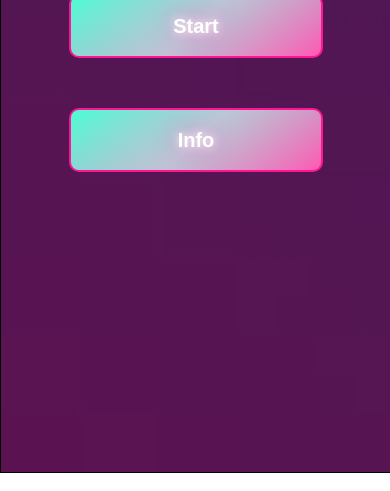
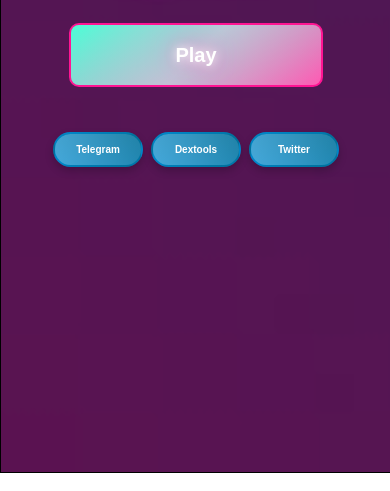
Before and after one commit to Boo-Beard/MogginsRun, a plain HTML site: page index.html in a window 390 px wide. Shown: the part 373-864 px from the top of the page. Drawn offline with Linux system fonts and the light colour scheme.

Commit message:
more changes

```diff
--- a/index.html
+++ b/index.html
@@ -20,8 +20,20 @@
 	  <br>
         <h1>Moggins Runner</h1>
         <ul>
-          <li><a href="javascript:void(0)" class="button play">Start</a></li>
-          <li><a href="javascript:void(0)" class="button credits">Info</a></li>
+          <li><a href="javascript:void(0)" class="button play">Play</a></li>
+		  <div class="social-buttons">
+  <a href="https://t.me/your_telegram_link" target="_blank">
+    <button class="social-button">Telegram</button>
+  </a>
+  <a href="https://www.dextools.io" target="_blank">
+    <button class="social-button">Dextools</button>
+  </a>
+  <a href="https://twitter.com/your_twitter_handle" target="_blank">
+    <button class="social-button">Twitter</button>
+  </a>
+</div>
+
+
         </ul>
       </div>
       <div id="credits">
@@ -33,7 +45,7 @@
 		<br>
 		<br>
 		<br>
-          <li class="artwork">Web: <a href="http://www.google.com/">Web</a></li>
+
           <li class="artwork">TG<a href="http://www.google.com/">TG</a></li>
           <li class="artwork">DexTools: <a href="http://www.google.com/">Dextools</a></li>
         </ul>
@@ -52,7 +64,7 @@
     </canvas>
     <div id="game-over">
       <h2>You only ran <span id="score"></span> meters,You little bitch! </h2>
-      <a href="javascript:void(0)" class="button restart"> 🤣Try again?</a>
+      <a href="javascript:void(0)" class="button restart"> Try again?</a>
     </div>
   </div>
   <script type="text/javascript" src="kandi.js"></script>
--- a/kandi.css
+++ b/kandi.css
@@ -170,6 +170,131 @@
   height: auto;
   z-index: 1; /* Make sure it stays above other elements */
 }
+/* General Styling for Social Buttons */
+.social-buttons {
+  display: flex;
+  justify-content: center; /* Align buttons horizontally */
+  gap: 15px; /* Space between buttons */
+  margin-top: 20px;
+}
+
+.social-button {
+  background: #333;
+  color: white;
+  font-size: 12px; /* Smaller font */
+  font-weight: bold;
+  padding: 8px 16px; /* Reduced padding for smaller size */
+  border: 2px solid transparent;
+  border-radius: 50px; /* Round the edges for a pill shape */
+  cursor: pointer;
+  position: relative;
+  overflow: hidden;
+  box-shadow: 0 4px 8px rgba(0, 0, 0, 0.2);
+  transition: all 0.4s ease;
+}
+
+.social-button:before {
+  content: '';
+  position: absolute;
+  top: 50%;
+  left: 50%;
+  width: 300%;
+  height: 300%;
+  background: linear-gradient(45deg, rgba(255, 255, 255, 0.4), rgba(255, 255, 255, 0));
+  transition: all 0.6s;
+  transform: translate(-50%, -50%) rotate(45deg);
+  z-index: 1;
+}
+
+.social-button:hover {
+  color: #fff;
+  transform: scale(1.1); /* Slight grow effect on hover */
+  box-shadow: 0 12px 24px rgba(0, 0, 0, 0.4);
+}
+
+.social-button:hover:before {
+  width: 0;
+  height: 0;
+}
+
+.social-button span {
+  z-index: 2;
+}
+
+.social-button:nth-child(1) {
+  background: linear-gradient(45deg, #0088cc, #006f99); /* Telegram Button */
+}
+
+.social-button:nth-child(2) {
+  background: linear-gradient(45deg, #ffbf00, #ff9f00); /* Dextools Button */
+}
+
+.social-button:nth-child(3) {
+  background: linear-gradient(45deg, #1DA1F2, #00b0e6); /* Twitter Button */
+}
+
+/* Glowing effect on hover */
+.social-button:hover {
+  box-shadow: 0 0 20px rgba(255, 255, 255, 0.8), 0 0 40px rgba(0, 255, 255, 0.5), 0 0 60px rgba(255, 0, 255, 0.7);
+}
+
+/* Button text styling */
+.social-button {
+  font-size: 12px;
+  font-family: 'Bungee Shade', sans-serif;
+  position: relative;
+}
+
+.social-button span {
+  position: relative;
+  z-index: 2; /* Ensure the text stays above all effects */
+}
+
+/* Hover animations for dynamic effect */
+@keyframes glowing {
+  0% {
+    box-shadow: 0 0 5px #1DA1F2, 0 0 10px #1DA1F2, 0 0 15px #1DA1F2;
+  }
+  50% {
+    box-shadow: 0 0 20px #1DA1F2, 0 0 30px #1DA1F2, 0 0 40px #1DA1F2;
+  }
+  100% {
+    box-shadow: 0 0 5px #1DA1F2, 0 0 10px #1DA1F2, 0 0 15px #1DA1F2;
+  }
+}
+
+.social-button:active {
+  animation: glowing 1.5s ease-in-out infinite;
+}
+
+/* Mobile Button Adjustments */
+@media (max-width: 768px) {
+  .social-button {
+    font-size: 10px; /* Even smaller font size for mobile */
+    width: 100px; /* Smaller width */
+    height: 40px; /* Smaller height */
+    padding: 8px 12px;
+  }
+
+  .social-buttons {
+    gap: 10px; /* Reduce gap between buttons */
+  }
+}
+
+@media (max-width: 480px) {
+  .social-button {
+    font-size: 10px; /* Further reduce font size for very small screens */
+    width: 90px; /* Smaller width on very small screens */
+    height: 35px; /* Smaller height */
+    padding: 6px 10px;
+  }
+
+  .social-buttons {
+    gap: 8px; /* Even smaller gap between buttons */
+  }
+}
+
+
 .button {
   display: block;
   width: 220px; /* Slightly wider for more visual impact */
```
Also changed, not shown: 2 other files.
